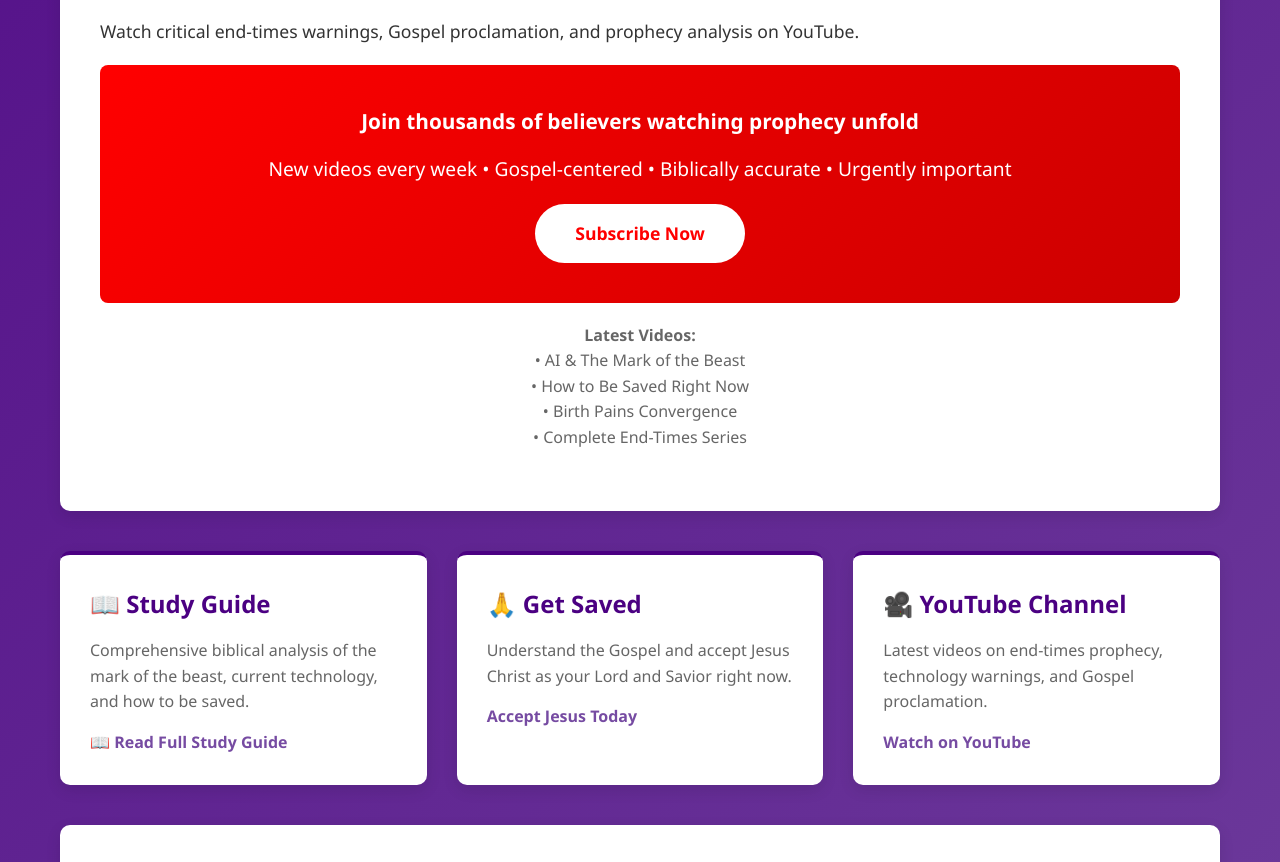
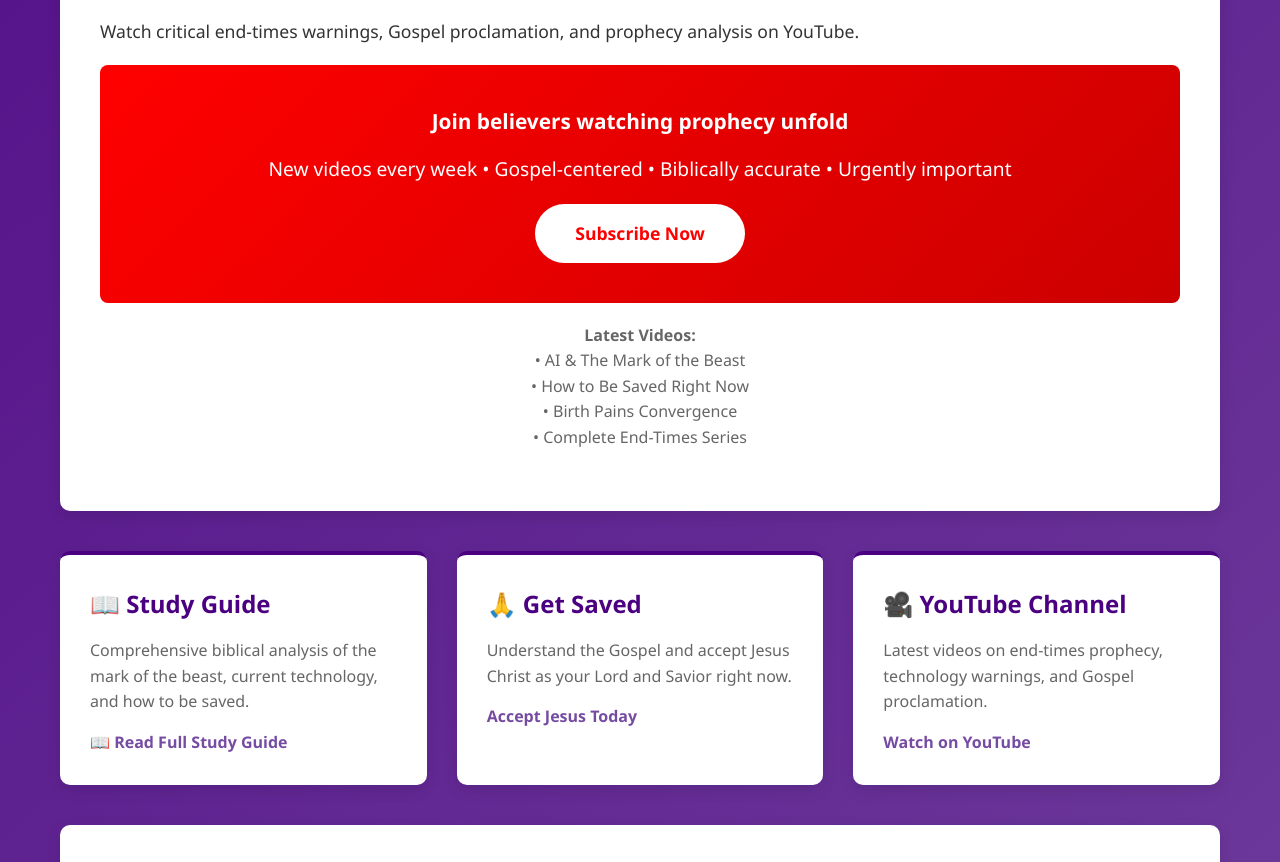
Before and after one commit to Watchmankeryx/keryx-ministry.github.io, a plain HTML site: page index.html in a window 1280 px wide. Shown: the part 1299-2161 px from the top of the page. Drawn offline with Linux system fonts and the light colour scheme.

Commit message:
Update index.html

```diff
--- a/index.html
+++ b/index.html
@@ -373,7 +373,7 @@
 
             <div class="youtube-card">
                 <p style="font-size: 1.3em; font-weight: bold; margin-bottom: 15px;">
-                    Join thousands of believers watching prophecy unfold
+                    Join believers watching prophecy unfold
                 </p>
                 <p>
                     New videos every week • Gospel-centered • Biblically accurate • Urgently important
```
